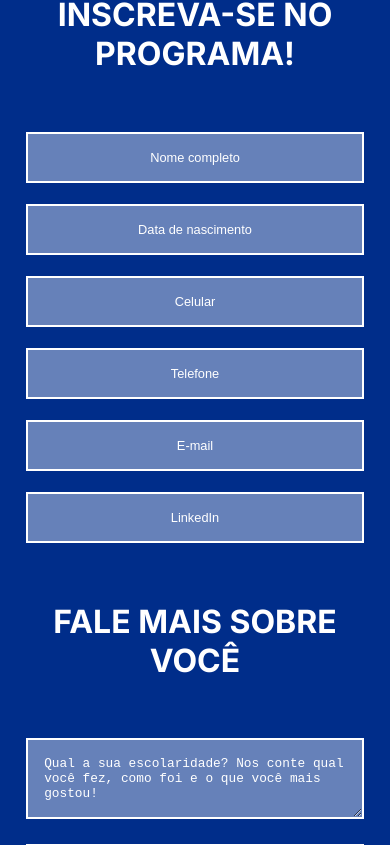
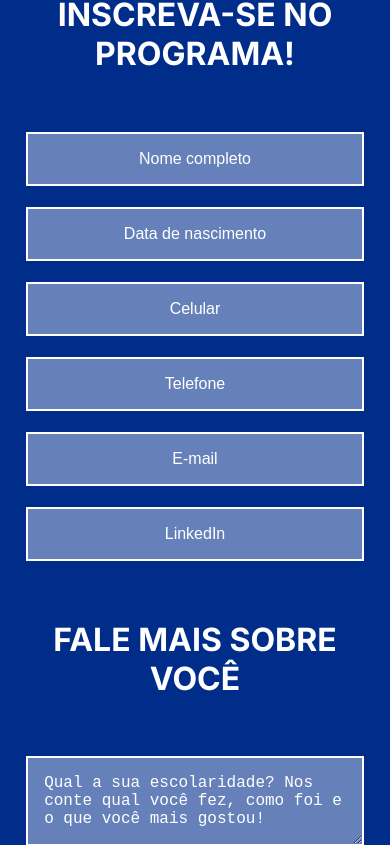
Before and after one commit to Lucas-Lima04/premier, a React (Create React App) app: page / in a window 390 px wide. Shown: the part 839-1684 px from the top of the page. Built offline with nearby package versions, Linux system fonts and the light colour scheme.

Commit message:
fix: fixed some responsiveness errors

```diff
--- a/src/components/input/style.css
+++ b/src/components/input/style.css
@@ -14,11 +14,6 @@ input, textarea {
     }
 }
 
-@media screen and (max-width: 600px) {
-    input, textarea {
-        font-size: 0.8rem;
-    }
-}
 
 input::placeholder, textarea::placeholder { /* Chrome, Firefox, Opera, Safari 10.1+ */
     color: #fff;
```
